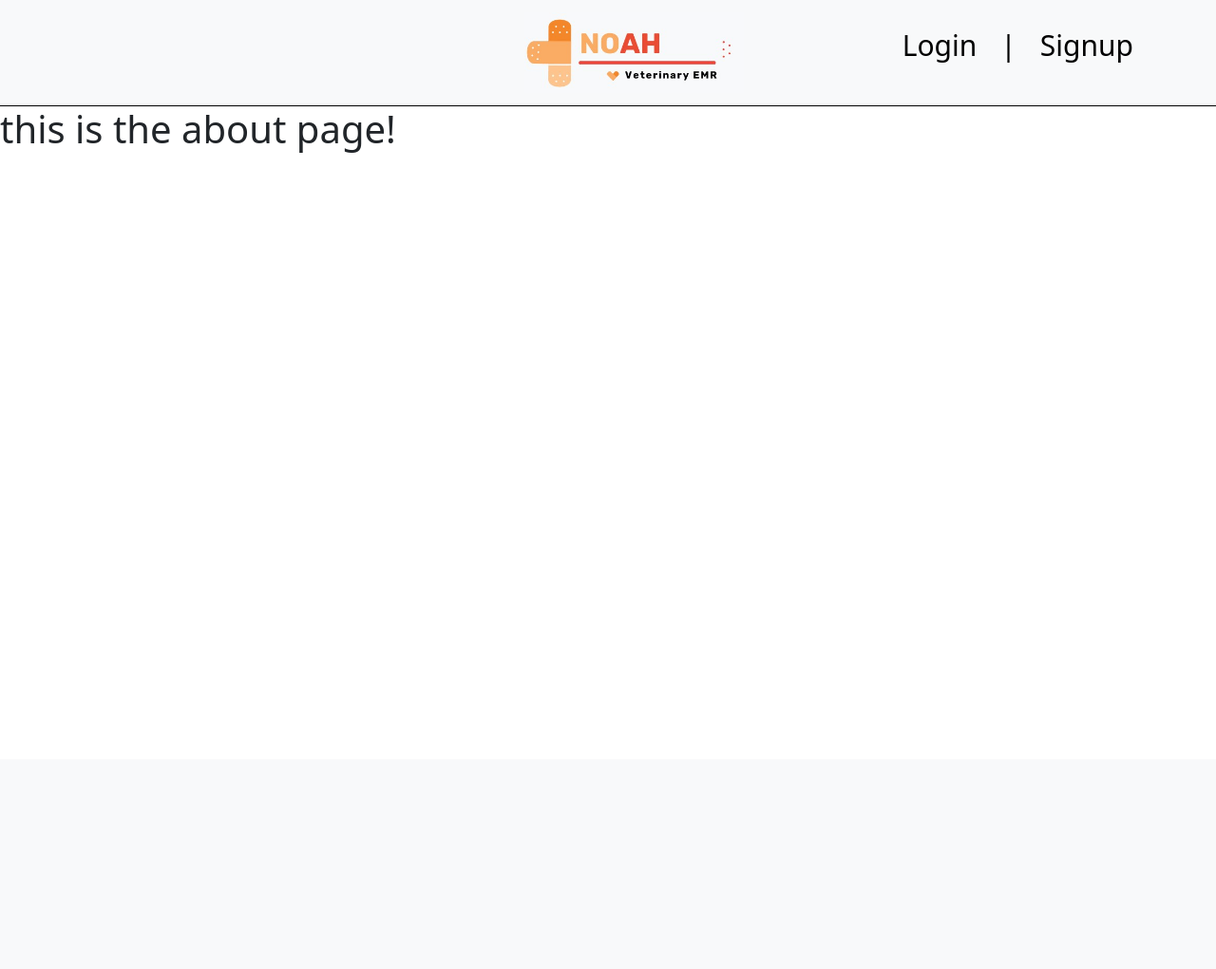
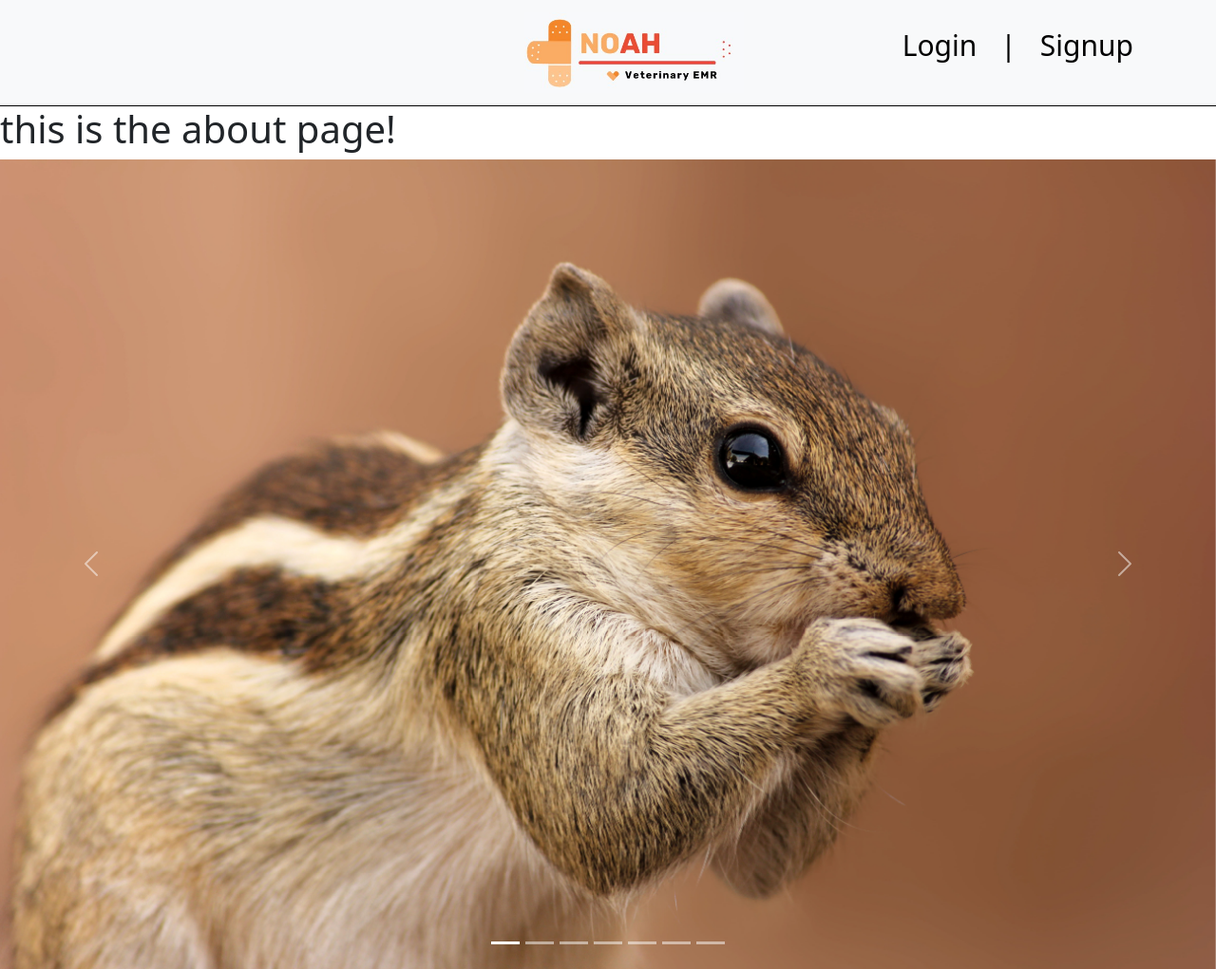
Before and after one commit to zane-kh/Group_Project_3, a Django app: page /about/ in a window 1280 px wide. Shown: the whole page at 95% size. Before the commit the page ends 161 px from the top, so only its background shows below. Run offline with Django 4.2, Linux system fonts and the light colour scheme; some libraries are stand-ins or nearby versions.

Commit message:
Add photos to about page

```diff
--- a/templates/about.html
+++ b/templates/about.html
@@ -1,6 +1,49 @@
 {% extends 'base.html' %}
-
+{% load static %}
 
 {% block content %}
     <h1> this is the about page!</h1>
+
+    <div id="carouselExampleIndicators" class="carousel slide" data-bs-ride="carousel">
+        <div class="carousel-indicators">
+          <button type="button" data-bs-target="#carouselExampleIndicators" data-bs-slide-to="0" class="active" aria-current="true" aria-label="Slide 1"></button>
+          <button type="button" data-bs-target="#carouselExampleIndicators" data-bs-slide-to="1" aria-label="Slide 2"></button>
+          <button type="button" data-bs-target="#carouselExampleIndicators" data-bs-slide-to="2" aria-label="Slide 3"></button>
+          <button type="button" data-bs-target="#carouselExampleIndicators" data-bs-slide-to="3" aria-label="Slide 4"></button>
+          <button type="button" data-bs-target="#carouselExampleIndicators" data-bs-slide-to="4" aria-label="Slide 5"></button>
+          <button type="button" data-bs-target="#carouselExampleIndicators" data-bs-slide-to="5" aria-label="Slide 6"></button>
+          <button type="button" data-bs-target="#carouselExampleIndicators" data-bs-slide-to="6" aria-label="Slide 7"></button>
+        </div>
+        <div class="carousel-inner">
+          <div class="carousel-item active">
+            <img src="{% static 'animalphotos/chipmonk.jpg' %}" class="d-block w-100" alt="chipmonk">
+          </div>
+          <div class="carousel-item">
+            <img src="{% static 'animalphotos/dolphin.jpg' %}" class="d-block w-100" alt="dolphin">
+          </div>
+          <div class="carousel-item">
+            <img src="{% static 'animalphotos/duck.jpg' %}" class="d-block w-100" alt="duck">
+          </div>
+          <div class="carousel-item">
+            <img src="{% static 'animalphotos/hedgehog.jpg' %}" class="d-block w-100" alt="hedgehog">
+          </div>
+          <div class="carousel-item">
+            <img src="{% static 'animalphotos/kitten.jpg' %}" class="d-block w-100" alt="kitten">
+          </div>
+          <div class="carousel-item">
+            <img src="{% static 'animalphotos/puppies.jpg' %}" class="d-block w-100" alt="puppies">
+          </div>
+          <div class="carousel-item">
+            <img src="{% static 'animalphotos/rabbit.jpg' %}" class="d-block w-100" alt="rabbit">
+          </div>
+        </div>
+        <button class="carousel-control-prev" type="button" data-bs-target="#carouselExampleIndicators" data-bs-slide="prev">
+          <span class="carousel-control-prev-icon" aria-hidden="true"></span>
+          <span class="visually-hidden">Previous</span>
+        </button>
+        <button class="carousel-control-next" type="button" data-bs-target="#carouselExampleIndicators" data-bs-slide="next">
+          <span class="carousel-control-next-icon" aria-hidden="true"></span>
+          <span class="visually-hidden">Next</span>
+        </button>
+      </div>
 {% endblock content %}
```
Also changed, not shown: main_app/static/animalphotos/chipmonk.jpg (added), main_app/static/animalphotos/dolphin.jpg (renamed from main_app/static/stockphotos/Django Project Pictures/pexels-pixabay-64219.jpg), main_app/static/animalphotos/duck.jpg (added), main_app/static/animalphotos/hedgehog.jpg (added), main_app/static/animalphotos/kitten.jpg (added), main_app/static/animalphotos/puppies.jpg (added), main_app/static/css/styles.css (line endings or trailing spaces), main_app/static/stockphotos/Django Project Pictures/pexels-ashithosh-u-1406506.jpg (deleted), 10 other files.
